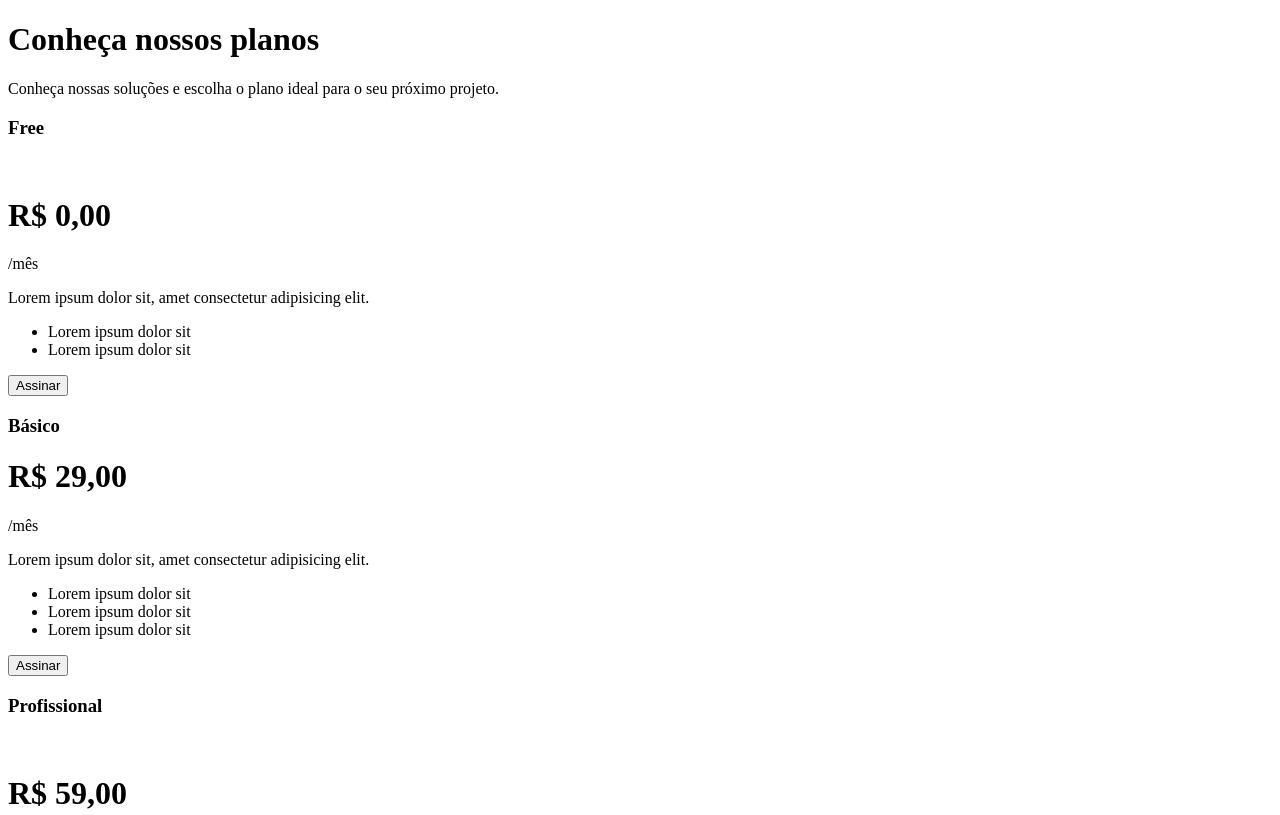
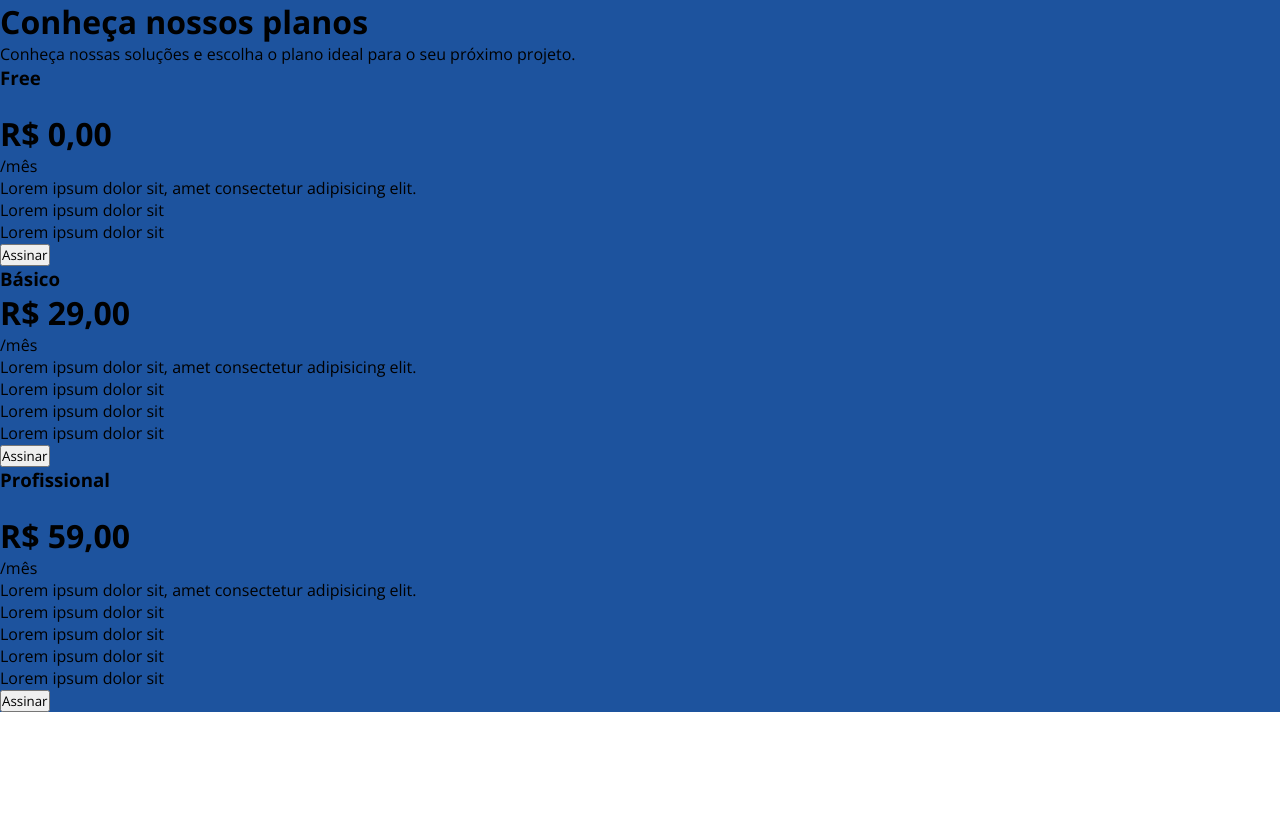
Before and after one commit to guimaraes-lucas/pricing-table, a plain HTML site: page index.html in a window 1280 px wide. Shown: the top 815 px of the page. Drawn offline with nearby package versions, Linux system fonts and the light colour scheme.

Commit message:
Added stylesheeet

```diff
--- a/index.html
+++ b/index.html
@@ -3,15 +3,17 @@
 <head>
     <meta charset="UTF-8">
     <meta name="viewport" content="width=device-width, initial-scale=1.0">
+    <link rel="stylesheet" href="style.css">
     <title>Pricing table</title>
 </head>
 <body>
-    <div>
-        <h1>Conheça nossos planos</h1>
-        <p>Conheça nossas soluções e escolha o plano ideal para o seu próximo projeto.</p>
-    </div>
 
-    <div>
+    <div class="top">
+
+        <div>
+            <h1>Conheça nossos planos</h1>
+            <p>Conheça nossas soluções e escolha o plano ideal para o seu próximo projeto.</p>
+        </div>
 
         <div class="side">
             <h3>Free</h3>
@@ -31,7 +33,7 @@
             <button>Assinar</button>
         </div>
 
-        <div>
+        <div class="center">
             <span><h3>Básico</h3></span>
             <span>
                 <h1>R$ 29,00</h1>
@@ -72,5 +74,8 @@
         </div>
 
     </div>
+
+    <div class="bottom">
+    </div>
 </body>
 </html>
--- /dev/null
+++ b/style.css
@@ -0,0 +1,26 @@
+@import url('https://fonts.googleapis.com/css2?family=Open+Sans:wght@400;600;700&display=swap');
+
+
+* {
+    margin: 0;
+    padding: 0;
+
+    box-sizing: border-box;
+
+    font-family: 'Open Sans', sans-serif;
+}
+
+:root {
+    --yellow: #ffcc29;
+    --blue: #1d539e;
+    --gray: #828799;
+    --page-background: #f9fbfc;
+}
+
+.top {
+    background-color: var(--blue);
+}
+
+.bottom {
+    background-color: var(--page-background);
+}
```
